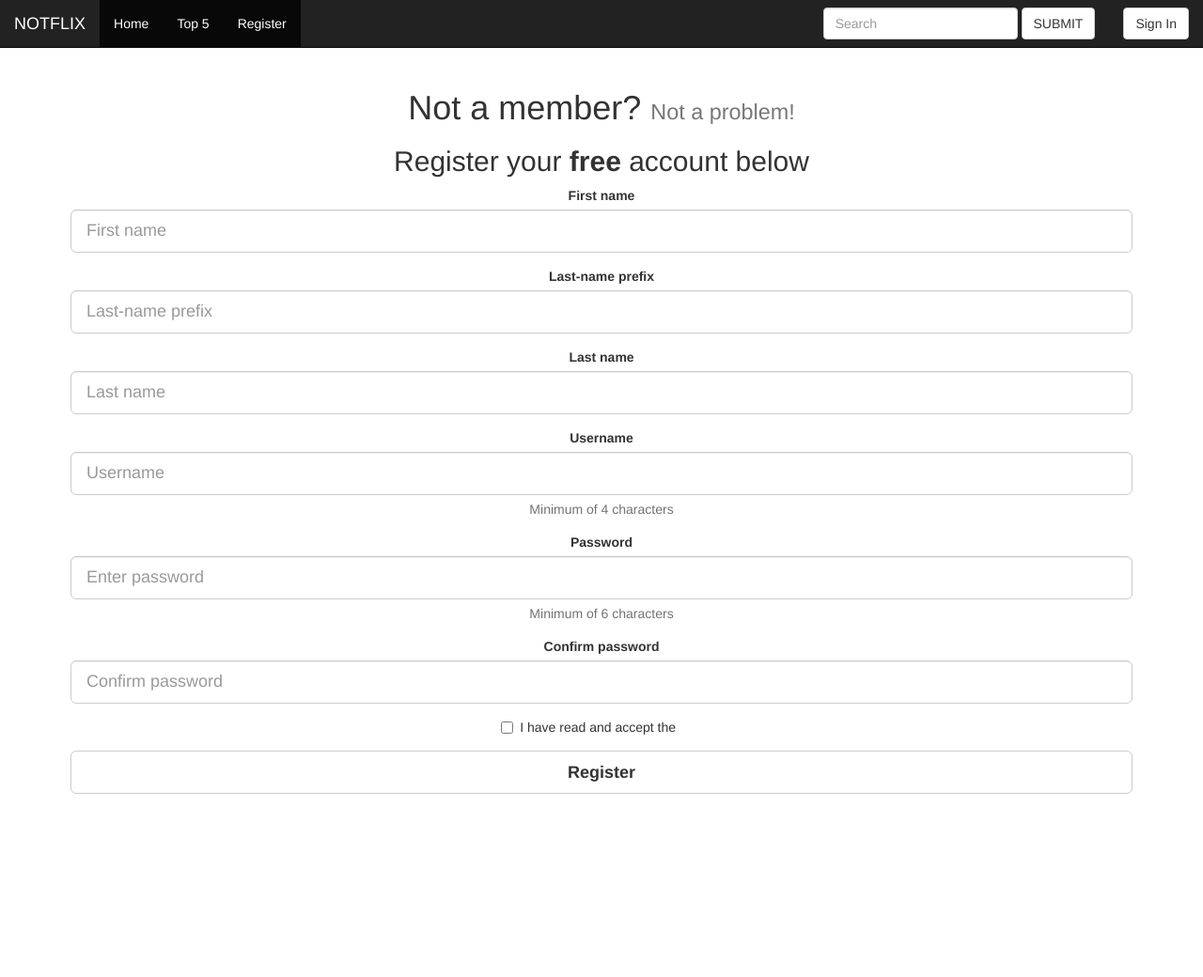
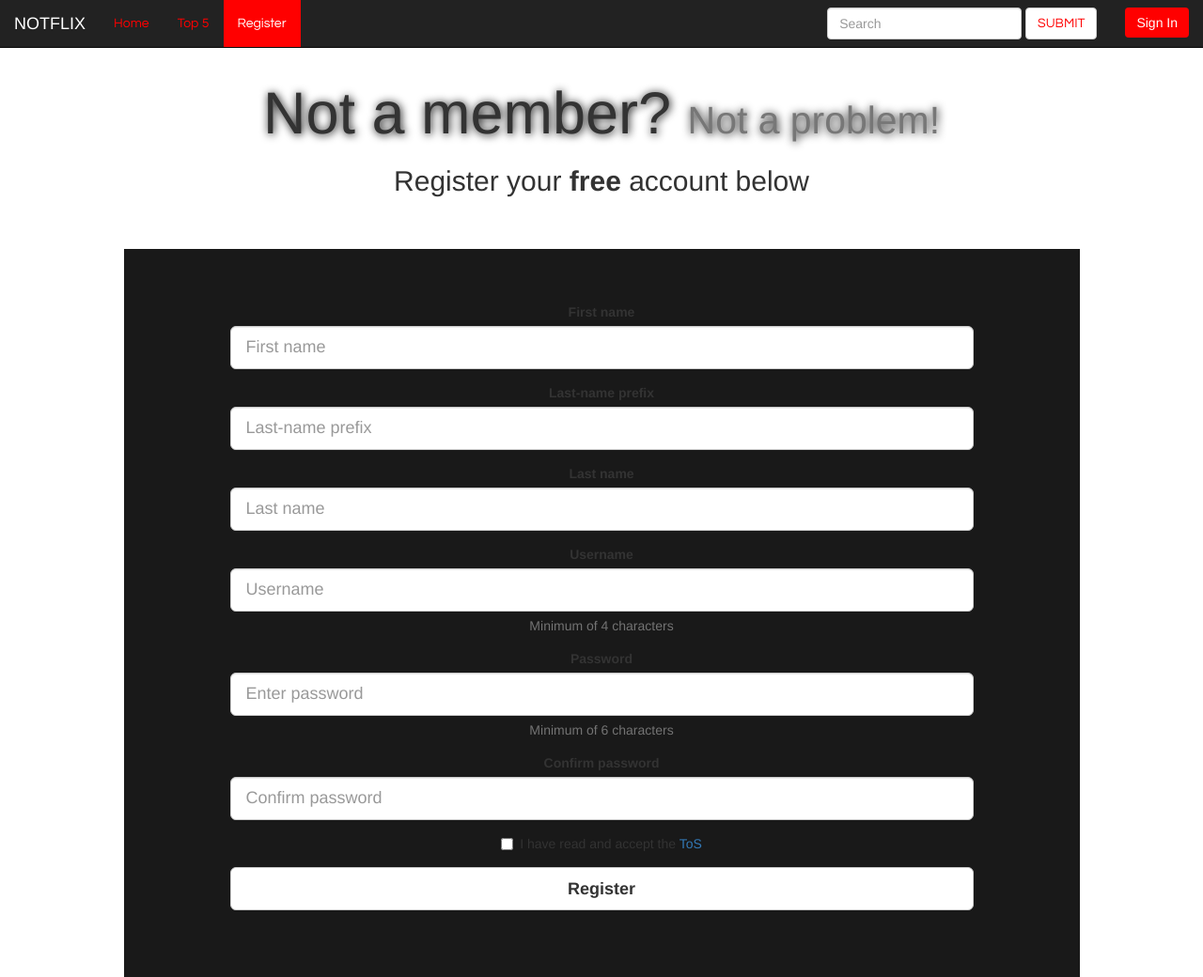
Before and after one commit to lawik123/Webtechnologie-Assignment-3, a website: page public/register.html in a window 1280 px wide. Shown: the whole page at 94% size. Before the commit the page ends 860 px from the top, so only its background shows below. Drawn offline with nearby package versions, Linux system fonts and the light colour scheme.

Commit message:
design fixes

```diff
--- a/public/css/register.css
+++ b/public/css/register.css
@@ -4,17 +4,9 @@ body {
   padding-left:75px;
   padding-right:75px;
 }
-.btn-default:hover{
-  background-color: red;
-  color: white;
-}
 
 .btn-default:focus{
   outline:none!important;
-}
-
-a{
-  color: white;
 }
 
 a:hover{
@@ -22,5 +14,15 @@ a:hover{
 }
 
 a:focus{
-  color:red;
+   color:red;
+ }
+
+h1 {
+  margin: 1%;
 }
+
+.backgroundRes {
+  margin: 5%;
+  background-color: #191919;
+  padding: 5% 10%;
+}
--- a/public/css/style.css
+++ b/public/css/style.css
@@ -40,6 +40,11 @@ h1 {
   color: red;
 }
 
+.navbar-inverse .navbar-nav>li.active>a.netflixText {
+  background-color: red;
+  color: white;
+}
+
 .loginStyle {
   color: white;
   background-color: red;
--- a/public/register.html
+++ b/public/register.html
@@ -11,6 +11,7 @@
     <!-- Bootstrap -->
     <link href="https://bootswatch.com/cyborg/bootstrap.min.css" rel="stylesheet">
     <!--<link href="css/style.css" rel="stylesheet" type="text/css">-->
+    <link href="css/style.css" rel="stylesheet" type="text/css">
     <link href="css/register.css" rel="stylesheet" type="text/css">
 
     <!-- HTML5 shim and Respond.js for IE8 support of HTML5 elements and media queries -->
@@ -37,9 +38,9 @@
         <!-- Collect the nav links, forms, and other content for toggling -->
         <div class="collapse navbar-collapse" id="bs-example-navbar-collapse-1">
           <ul class="nav navbar-nav">
-            <li class="active"><a class="netflixText" href="#">Home <span class="sr-only">(current)</span></a></li>
-            <li class="active"><a class="netflixText" href="#">Top 5 <span class="sr-only"></span></a></li>
-            <li class="active"><a class="netflixText" href="#">Register <span class="sr-only"></span></a></li>
+            <li> <a class="netflixText" href="index.html">Home <span class="sr-only">(current)</span></a></li>
+            <li> <a class="netflixText" href="#">Top 5 <span class="sr-only"></span></a></li>
+            <li class="active"><a class="netflixText" href="register.html">Register <span class="sr-only"></span></a></li>
           </ul>
           <form class="navbar-form navbar-right">
             <form class="navbar-form navbar-left">
@@ -73,7 +74,7 @@
       <small>Not a problem!</small>
     </h1>
     <h2>Register your <strong>free</strong> account below</h2>
-    <form method="post" action="#" data-toggle="validator" role="form">
+    <form method="post" action="#" data-toggle="validator" role="form" class="backgroundRes">
       <div class="form-group form-group-lg has-feedback">
         <label for="registerInputFirstName" class="control-label">First name</label>
         <input type="text" class="form-control" id="registerInputFirstName" placeholder="First name" required>
@@ -123,7 +124,7 @@
         </div>
         </div>
       <div class="form-group">
-        <button type="button" class="btn btn-default btn-lg btn-block" id="registerButton"><strong>Register</strong></button>
+        <button id="registerBtn" type="submit" class="btn btn-default btn-lg btn-block"><strong>Register</strong></button>
       </div>
     </form>
 
```
Also changed, not shown: public/community.html (+1 -1 lines), public/index.html (+2 -2 lines).
